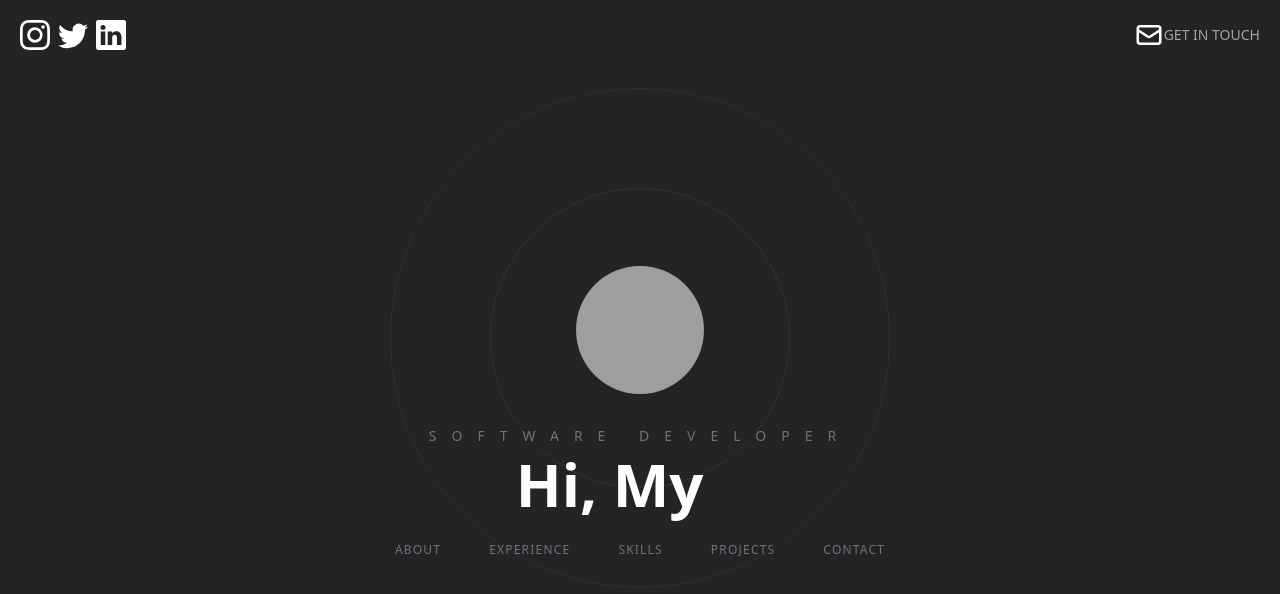
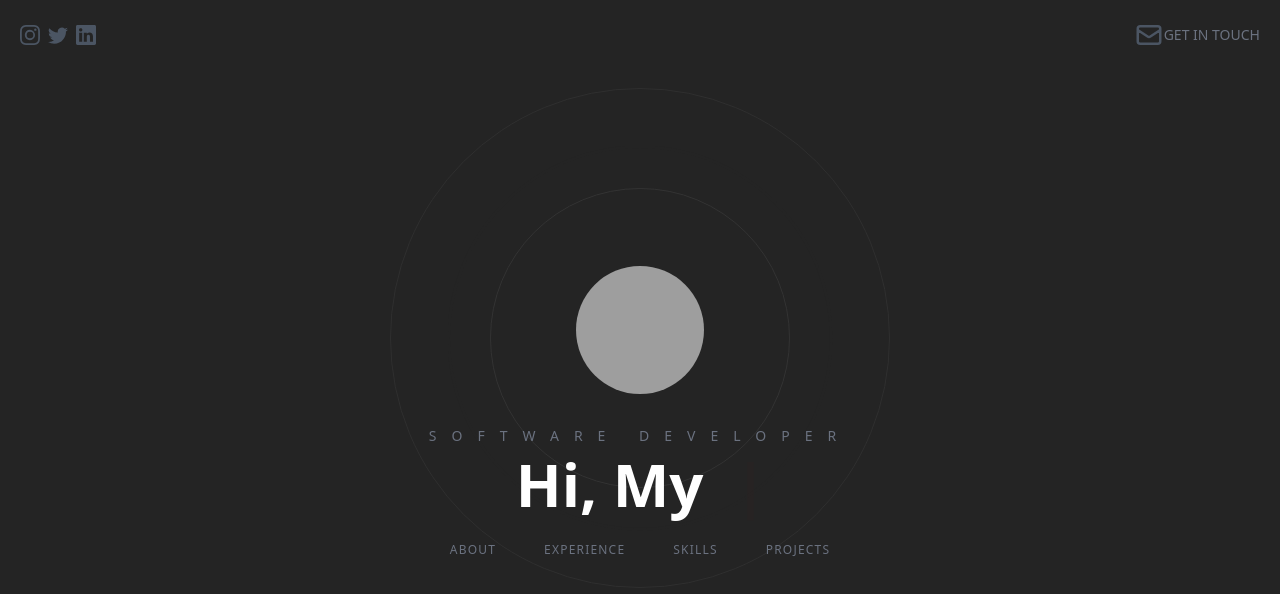
Before and after one commit to bwire40/myPortfolio, a Next.js app: page / in a window 1280 px wide. Shown: the top 594 px of the page. Built offline with nearby package versions, Linux system fonts and the light colour scheme; grey boxes are pictures that could not be loaded.

Commit message:
new commits

```diff
--- a/components/About.tsx
+++ b/components/About.tsx
@@ -19,7 +19,7 @@ function About({}: Props) {
       transition={{
         duration: 1.5,
       }}
-      className="h-screen border flex flex-col relative text-center md:text-left md:flex-row max-w-7xl items-center justify-center px-10 mx-auto"
+      className="h-screen flex flex-col relative text-center md:text-left md:flex-row max-w-7xl items-center justify-center px-10 mx-auto"
     >
       <h3 className="absolute top-24 mb-[100px] tracking-[20px] uppercase text-gray-500 text-2xl text-center">
         About
@@ -39,7 +39,7 @@ function About({}: Props) {
         transition={{
           duration: 1.2,
         }}
-        className="border mt-[200px] md:mt-10 xl:mt-10 -mb-20 md:mb-0 flex justify-center items-center flex-shrink-0 md:rounded-lg md:w-64"
+        className="mt-[200px] md:mt-10 xl:mt-10 -mb-20 md:mb-0 flex justify-center items-center flex-shrink-0 md:rounded-lg md:w-[40%]"
       >
         <img
           src="https://www.yugatech.com/wp-content/uploads/2020/09/Facebook-Avatar.jpg"
@@ -49,7 +49,7 @@ function About({}: Props) {
         />
       </motion.div>
 
-      <div className="space-y-10 px-0 mt-20 md:px-10">
+      <div className="space-y-10 px-0 py-5 mt-20 md:px-10">
         <h4 className="text-2xl md:text-3xl xl:text-3xl font-semibold">
           Here is a{" "}
           <span className="underline decoration-[#F7AB0A]/50">little</span>{" "}
--- a/components/Experience.tsx
+++ b/components/Experience.tsx
@@ -20,7 +20,7 @@ const Experience = (props: Props) => {
       transition={{
         duration: 1.5,
       }}
-      className="h-auto flex relative overflow-hidden flex-col text-left md:flex-row max-x-full px-10 justify-evenly mx-auto items-center"
+      className="h-auto mt-[200px] flex relative overflow-hidden flex-col text-left md:flex-row max-x-full px-10 justify-evenly mx-auto items-center"
     >
       <h3 className="absolute top-24 mb-80 tracking-[20px] uppercase text-gray-500 text-2xl text-center">
         Experience
@@ -28,7 +28,7 @@ const Experience = (props: Props) => {
       <h3 className="absolute top-40 mb-80 uppercase text-gray-500 text-2xl text-center">
         <AiOutlineDoubleRight />
       </h3>
-      <div className="w-full flex overflow-x-scroll p-10 snap-x snap-mandatory">
+      <div className="w-full flex overflow-x-scroll p-12 md:px-32 snap-x snap-mandatory">
         {/* Experience cards */}
         <ExperienceCard />
         <ExperienceCard />
--- a/components/ExperienceCard.tsx
+++ b/components/ExperienceCard.tsx
@@ -8,7 +8,7 @@ type Props = {};
 
 function ExperienceCard({}: Props) {
   return (
-    <article className="flex flex-col rounded-lg items-center justify-center space-y-7 flex-shrink-0 w-[100%] md:w-[50%] xl:w-[50%] snap-center bg-[#292929] p-10 hover:opacity-70 cursor-pointer transition-opacity duration-200 overflow-hidden mt-[150px] ml-10">
+    <article className="flex flex-col rounded-lg items-center justify-center space-y-7 flex-shrink-0 w-[100%] md:w-[40%] xl:w-[40%] gap-[10%] snap-center bg-[#292929] p-10 hover:opacity-70 cursor-pointer transition-opacity duration-200 overflow-hidden mt-[150px] ml-10">
       <div className="flex flex-col items-center">
         <motion.div className="">
           <motion.img
@@ -21,15 +21,15 @@ function ExperienceCard({}: Props) {
               opacity: 1,
             }}
             viewport={{
-              once: false,
+              once: true,
             }}
             transition={{
               duration: 1.2,
             }}
             src="https://www.yugatech.com/wp-content/uploads/2020/09/Facebook-Avatar.jpg"
             alt="me"
-            width="100%"
-            className="object-cover object-center w-32 rounded-full xl:w-[200px] xl:h-[200px] "
+            width={70}
+            className="object-cover object-center w-32 rounded-full "
           />
         </motion.div>
 
--- a/components/Header.tsx
+++ b/components/Header.tsx
@@ -28,14 +28,23 @@ function Header({}: Props) {
         className="flex flex-row items-center "
       >
         {/* social icons */}
-        <a className="mr-2" href="#">
-          <BsInstagram fontSize={30} />
+        <a
+          className="mr-2 text-gray-600 hover:text-gray-400 transition duration-400"
+          href="#"
+        >
+          <BsInstagram fontSize={20} />
         </a>
-        <a className="mr-2" href="#">
-          <BsTwitter fontSize={30} />
+        <a
+          className="mr-2 text-gray-600 hover:text-gray-400 transition duration-400"
+          href="#"
+        >
+          <BsTwitter fontSize={20} />
         </a>
-        <a className="mr-2" href="#">
-          <BsLinkedin fontSize={30} />
+        <a
+          className="mr-2 text-gray-600 hover:text-gray-400 transition duration-400"
+          href="#"
+        >
+          <BsLinkedin fontSize={20} />
         </a>
       </motion.div>
 
@@ -55,12 +64,15 @@ function Header({}: Props) {
         }}
         className="flex flex-row items-center cursor-pointer"
       >
-        <a href="mailto:emmanuelbwire80@gmail.com">
+        <a
+          href="mailto:emmanuelbwire80@gmail.com"
+          className="flex justify-center items-center text-gray-600 hover:text-gray-400 transition duration-400"
+        >
           <HiOutlineMail fontSize={30} />
+          <p className="uppercase hidden md:inline-flex text-sm text-gray-500">
+            Get In Touch
+          </p>
         </a>
-        <p className="uppercase hidden md:inline-flex text-sm text-gray-400">
-          Get In Touch
-        </p>
       </motion.div>
     </header>
   );
--- a/components/Hero.tsx
+++ b/components/Hero.tsx
@@ -47,9 +47,6 @@ function Hero({}: Props) {
           <Link href="#projects">
             <button className="heroButton">Projects</button>
           </Link>
-          <Link href="#contact">
-            <button className="heroButton">Contact</button>
-          </Link>
         </div>
       </div>
     </div>
--- /dev/null
+++ b/components/Skill.tsx
@@ -0,0 +1,39 @@
+/* eslint-disable @next/next/no-img-element */
+import React from "react";
+import { motion } from "framer-motion";
+type Props = {
+  directionLeft?: boolean;
+};
+
+const Skill = ({ directionLeft }: Props) => {
+  return (
+    <div className="group relative flex cursor-pointer">
+      <motion.img
+        initial={{
+          x: directionLeft ? -200 : 200,
+          opacity: 0,
+        }}
+        whileInView={{
+          x: 0,
+          opacity: 1,
+        }}
+        transition={{
+          duration: 1,
+        }}
+        src="https://www.yugatech.com/wp-content/uploads/2020/09/Facebook-Avatar.jpg"
+        alt="me"
+        className="rounded-full border border-gray-500 object-cover filter group-hover:grayscale transition duration-300 ease-in-out"
+        width={80}
+      />
+      <div className="absolute opacity-0 group-hover:opacity-80 transition duration-300 ease-in-out group-hover:bg-white w-20 h-20 rounded-full z-0">
+        <div className="flex items-center justify-center h-full">
+          <p className="text-1xl justify-center items-center font-bold text-black opacity-100">
+            100%
+          </p>
+        </div>
+      </div>
+    </div>
+  );
+};
+
+export default Skill;
--- /dev/null
+++ b/components/Skills.tsx
@@ -0,0 +1,52 @@
+import React from "react";
+import { motion } from "framer-motion";
+import Skill from "./Skill";
+type Props = {};
+
+function Skills({}: Props) {
+  return (
+    <motion.div
+      initial={{
+        opacity: 0,
+      }}
+      whileInView={{
+        opacity: [0, 0.4, 0.6, 0.8, 0.9, 1.0],
+        scale: [0.8, 1.1, 1],
+      }}
+      viewport={{
+        once: false,
+      }}
+      transition={{
+        duration: 1.5,
+      }}
+      className="flex flex-col  relative text-center md:text-left xl:flex-row h-auto xl:px-10 justify-center items-center xl:space-y-0 mx-auto mt-[300px]"
+    >
+      <h3 className="absolute top-24 uppercase tracking-[20px] text-gray-500 text-2xl">
+        Skills
+      </h3>
+      <h3 className="absolute top-36 uppercase tracking-[3px] text-gray-500 text-sm">
+        Hover over a skill for currency proffeciency
+      </h3>
+      <div className="absolute top-52 grid grid-cols-4 gap-5">
+        <Skill />
+        <Skill />
+        <Skill />
+        <Skill />
+        <Skill />
+        <Skill />
+        <Skill />
+        <Skill />
+        <Skill />
+        <Skill />
+        <Skill />
+        <Skill />
+        <Skill />
+        <Skill />
+        <Skill />
+        <Skill />
+      </div>
+    </motion.div>
+  );
+}
+
+export default Skills;
--- a/pages/index.tsx
+++ b/pages/index.tsx
@@ -3,6 +3,7 @@ import Header from "@/components/Header";
 import Hero from "@/components/Hero";
 import About from "@/components/About";
 import Experience from "@/components/Experience";
+import Skills from "@/components/Skills";
 export default function Home() {
   return (
     <div className="bg-[rgb(36,36,36)] text-white h-screen snap-y snap-mandatory overflow-scroll z-0">
@@ -25,6 +26,11 @@ export default function Home() {
       <section id="experience" className="snap-center h-screen">
         <Experience />
       </section>
+
+      {/* Skills */}
+      <section id="skills" className="snap-start h-screen">
+        <Skills />
+      </section>
     </div>
   );
 }
```
